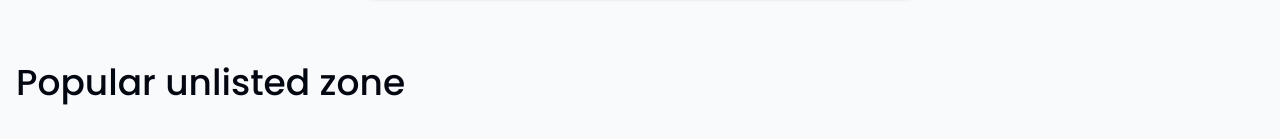
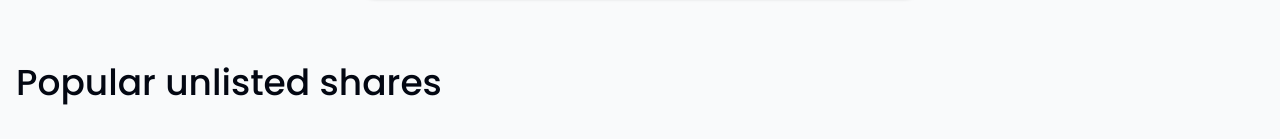
Before and after one commit to ivishalgautam/stocks, a Next.js app: page / in a window 1280 px wide. Shown: the part 389-528 px from the top of the page. Built offline with nearby package versions, Linux system fonts and the light colour scheme.

Commit message:
changes in ui

```diff
--- a/components/hero.jsx
+++ b/components/hero.jsx
@@ -35,7 +35,7 @@ export default function Hero() {
 
         {/*  top stocks */}
         <div className="px-4 container">
-          <Heading title="Popular unlisted zone" />
+          <Heading title="Popular unlisted shares" />
           <TopStocks />
         </div>
       </div>
--- a/components/impactful-stock-alerts.jsx
+++ b/components/impactful-stock-alerts.jsx
@@ -29,7 +29,7 @@ export default function ImpactfullStockAlerts() {
           <Button className="px-10 py-6">Sign up</Button>
         </div>
 
-        <div>
+        <div className="">
           <figure>
             <Image src={"/stock-alerts.svg"} width={500} height={500} alt="" />
           </figure>
```
